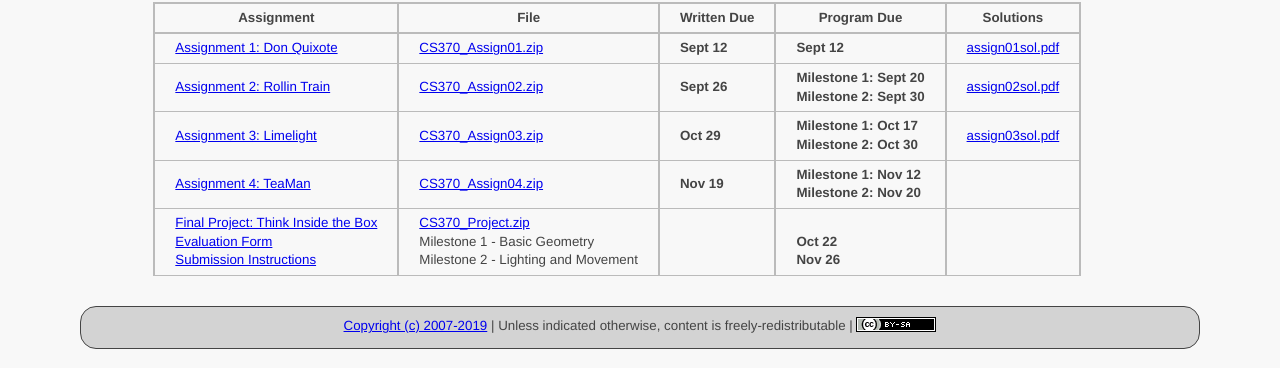
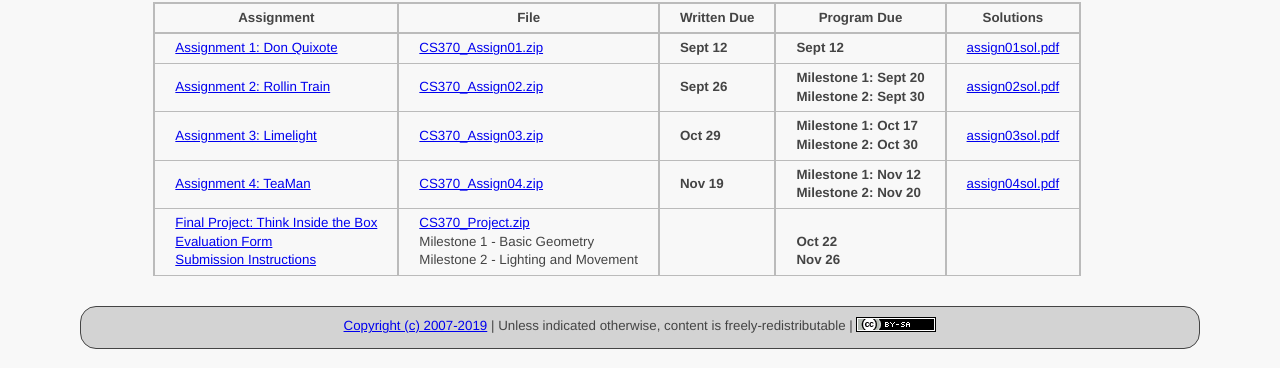
Before and after one commit to ycpcs/cs370-fall2019, a Jekyll site: the page built from assign/index.md, in a window 1280 px wide. Shown: the part 108-476 px from the top of the page. Built offline with Jekyll 4.4.1, drawn with Linux system fonts in a browser that asks for light colours.

Commit message:
add assign4 sol
add assign4 sol

```diff
--- a/assign/index.md
+++ b/assign/index.md
@@ -10,7 +10,7 @@ This page links to programming assignments.
 > [Assignment 1: Don Quixote](assign01.html)       | [CS370_Assign01.zip](src/CS370_Assign01.zip) | **Sept 12** | **Sept 12** | [assign01sol.pdf](sol/assign01sol.pdf) |
 > [Assignment 2: Rollin Train](assign02.html)      | [CS370_Assign02.zip](src/CS370_Assign02.zip) | **Sept 26**   | **Milestone 1: Sept 20** <br /> **Milestone 2: Sept 30** | [assign02sol.pdf](sol/assign02sol.pdf) |
 > [Assignment 3: Limelight](assign03.html)         | [CS370_Assign03.zip](src/CS370_Assign03.zip) | **Oct 29**   | **Milestone 1: Oct 17** <br /> **Milestone 2: Oct 30** | [assign03sol.pdf](sol/assign03sol.pdf) |
-> [Assignment 4: TeaMan](assign04.html)            | [CS370_Assign04.zip](src/CS370_Assign04.zip) | **Nov 19**   | **Milestone 1: Nov 12** <br /> **Milestone 2: Nov 20** |  |
+> [Assignment 4: TeaMan](assign04.html)            | [CS370_Assign04.zip](src/CS370_Assign04.zip) | **Nov 19**   | **Milestone 1: Nov 12** <br /> **Milestone 2: Nov 20** | [assign04sol.pdf](sol/assign04sol.pdf) |
 > [Final Project: Think Inside the Box](project.html) <br /> [Evaluation Form](CS370_Final_Project_eval.docx) <br /> [Submission Instructions](ProjectSubmit.html) | [CS370_Project.zip](src/CS370_Project.zip) <br /> Milestone 1 - Basic Geometry <br /> Milestone 2 - Lighting and Movement | |  <br /> **Oct 22** <br /> **Nov 26** | |
 
 <!--
```
Also changed, not shown: 1 other file.
